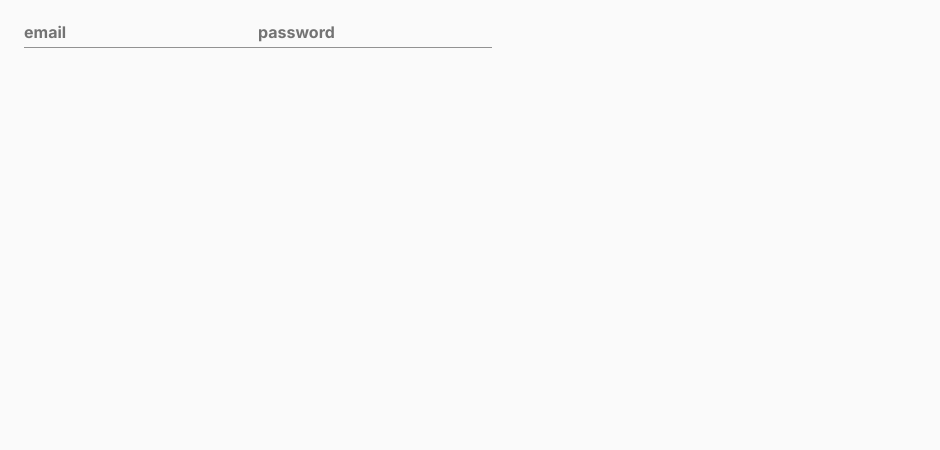
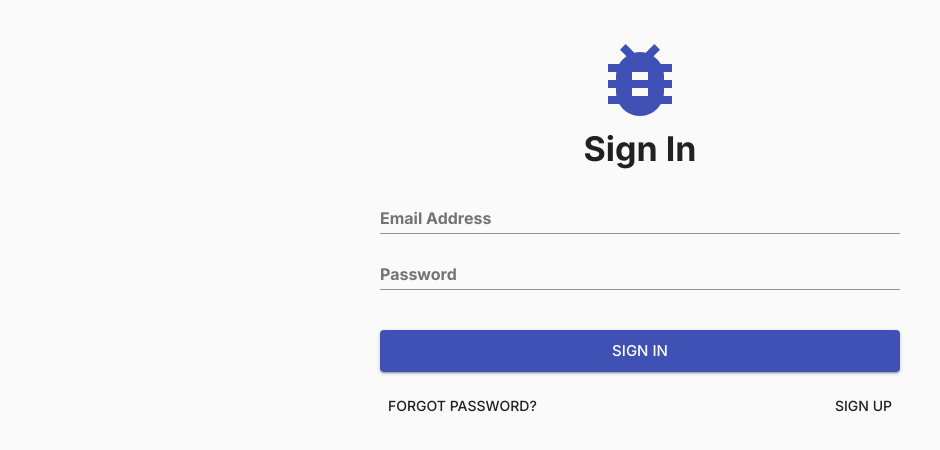
Before and after one commit to crvouga/bug-tracker, a Next.js app: page / in a window 1280 px wide. Shown: the top 450 px of the page, without its empty margins (0-940 px from the left). Built offline with nearby package versions, Linux system fonts and the light colour scheme.

Commit message:
added sign in form

```diff
--- /dev/null
+++ b/components/authentication.tsx
@@ -0,0 +1,119 @@
+import {
+  Box,
+  Button,
+  makeStyles,
+  TextField,
+  Typography,
+} from "@material-ui/core";
+import React from "react";
+import { IconLogo } from "./logo";
+
+const getFormDataValue = (formData: FormData, key: string): string => {
+  const value = formData.get(key);
+
+  if (typeof value === "string") {
+    return value;
+  }
+
+  throw new Error(`failed to get form data value associated with ${value}`);
+};
+
+const useStyles = makeStyles((theme) => ({
+  root: {
+    padding: theme.spacing(2),
+  },
+  header: {
+    display: "flex",
+    flexDirection: "column",
+    alignItems: "center",
+    padding: theme.spacing(2, 0),
+  },
+  form: {
+    display: "flex",
+    flexDirection: "column",
+  },
+  textField: {
+    marginBottom: theme.spacing(1),
+  },
+  submitButton: {
+    marginTop: theme.spacing(4),
+  },
+  iconLogo: {
+    width: theme.spacing(12),
+    height: theme.spacing(12),
+    color: theme.palette.primary.main,
+  },
+  footer: {
+    padding: theme.spacing(2, 0),
+    display: "flex",
+    justifyContent: "space-between",
+  },
+}));
+
+type ISignInData = {
+  emailAddress: string;
+  password: string;
+};
+
+export type ISignInFormProps = {
+  onSignUp?: () => void;
+  onForgotPassword?: () => void;
+  onSubmit?: (data: ISignInData) => Promise<void>;
+};
+
+export const SignInForm = (props: ISignInFormProps) => {
+  const { onSubmit, onForgotPassword, onSignUp } = props;
+  const classes = useStyles();
+
+  const handleSubmit = (event: React.FormEvent<HTMLFormElement>) => {
+    event.preventDefault();
+
+    const form = event.currentTarget;
+    const formData = new FormData(form);
+
+    const emailAddress = getFormDataValue(formData, "emailAddress");
+    const password = getFormDataValue(formData, "password");
+
+    onSubmit?.({
+      emailAddress,
+      password,
+    });
+  };
+
+  return (
+    <Box className={classes.root}>
+      <Box className={classes.header}>
+        <IconLogo className={classes.iconLogo} />
+        <Typography variant="h4">Sign In</Typography>
+      </Box>
+      <form className={classes.form} onSubmit={handleSubmit}>
+        <TextField
+          className={classes.textField}
+          label="Email Address"
+          type="email"
+          name="emailAddress"
+        />
+        <TextField
+          className={classes.textField}
+          label="Password"
+          type="password"
+          name="password"
+        />
+        <Button
+          className={classes.submitButton}
+          fullWidth
+          color="primary"
+          size="large"
+          variant="contained"
+          type="submit"
+        >
+          Sign In
+        </Button>
+      </form>
+      <Box className={classes.footer}>
+        <Button onClick={onForgotPassword}>Forgot Password?</Button>
+        <Button onClick={onSignUp}>Sign Up</Button>
+      </Box>
+    </Box>
+  );
+};
--- /dev/null
+++ b/components/logo.tsx
@@ -0,0 +1,12 @@
+import { Avatar, AvatarProps } from "@material-ui/core";
+import BugReportIcon from "@material-ui/icons/BugReport";
+
+export const IconLogo = BugReportIcon;
+
+export const AvatarLogo = (props: AvatarProps) => {
+  return (
+    <Avatar {...props}>
+      <IconLogo />
+    </Avatar>
+  );
+};
--- a/package.json
+++ b/package.json
@@ -8,6 +8,7 @@
   },
   "dependencies": {
     "@material-ui/core": "^4.11.2",
+    "@material-ui/icons": "^4.11.2",
     "next": "latest",
     "react": "^16.8.6",
     "react-dom": "^16.8.6",
--- a/pages/_app.tsx
+++ b/pages/_app.tsx
@@ -1,7 +1,7 @@
 import { AppProps } from "next/dist/next-server/lib/router/router";
 import Head from "next/head";
 import React from "react";
-import { ThemeProvider } from "../components/Theme";
+import { ThemeProvider } from "../components/theme";
 
 const App = (props: AppProps) => {
   const { Component, pageProps } = props;
--- a/pages/index.tsx
+++ b/pages/index.tsx
@@ -1,19 +1,11 @@
+import { Container } from "@material-ui/core";
 import React from "react";
-import { Container, TextField } from "@material-ui/core";
-
-const AuthenicationForm = () => {
-  return (
-    <form>
-      <TextField label="email" type="email" />
-      <TextField label="password" type="password" />
-    </form>
-  );
-};
+import { SignInForm } from "../components/authentication";
 
 const Index = () => {
   return (
-    <Container>
-      <AuthenicationForm />
+    <Container maxWidth="sm">
+      <SignInForm />
     </Container>
   );
 };
```
Also changed, not shown: 1 other file (tests, documents, lock files or other folders).
